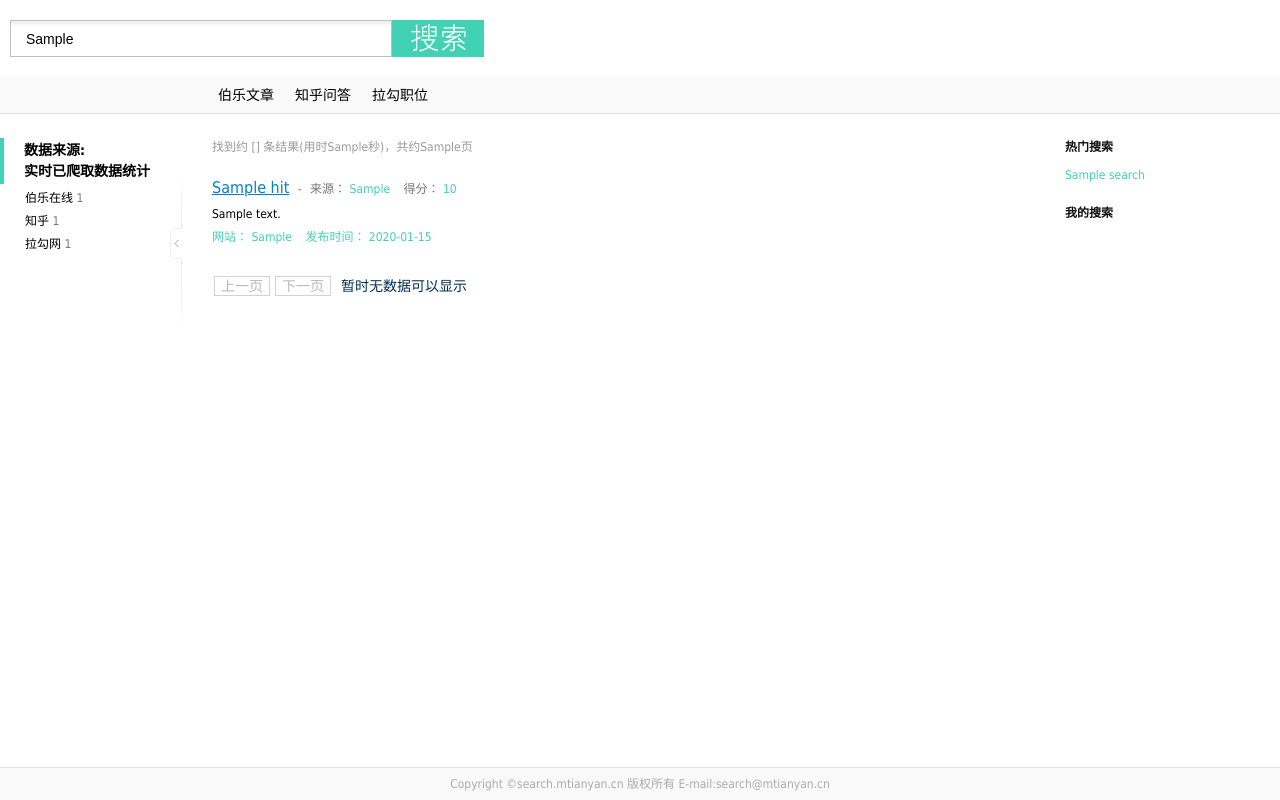
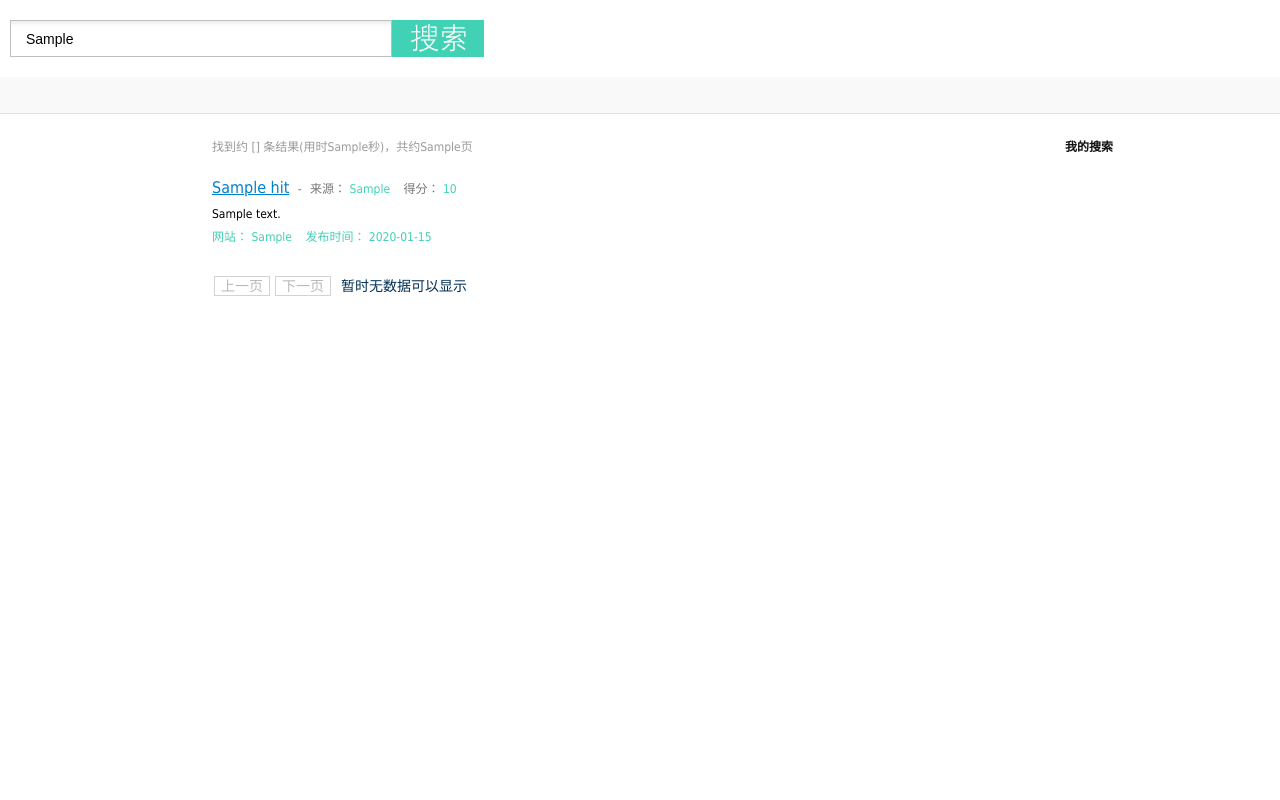
Before and after one commit to assassinors/es_policy, a Django app: template templates/result.html in a window 1280 px wide. Run offline with Django 3.2, Linux system fonts and the light colour scheme; the template is opened without the code that fills it: most values are stand-ins (such as "Sample title", 1, 10 or a date in 2020); some libraries are stand-ins or nearby versions.

Commit message:
修改result页面

```diff
--- a/es_search/views.py
+++ b/es_search/views.py
@@ -4,6 +4,7 @@
 from django.views.generic.base import View
 from django.http.response import HttpResponse
 from datetime import datetime
+import json
 # Create your views here.
 
 client = Elasticsearch(hosts=['10.1.62.240:9200'])
@@ -44,7 +45,6 @@
             }
 
         )
-        print(response)
         end_time = datetime.now()
         last_seconds = (end_time - start_time).total_seconds()
         hit_list = []
@@ -62,9 +62,8 @@
                 else:
                     hit_dict["content"] = hit["_source"]["content"][:200]
                 hit_dict["create_date"] = hit["_source"]["create_date"]
-                hit_dict["url"] = hit["_source"]["url"]
+                hit_dict["link"] = hit["_source"]["link"]
                 hit_dict["score"] = hit["_score"]
-                hit_dict["source_site"] = "伯乐在线"
                 hit_list.append(hit_dict)
             except:
                 error_nums = error_nums + 1
@@ -73,6 +72,7 @@
             page_nums = int(total_nums / 10) + 1
         else:
             page_nums = int(total_nums / 10)
+        print(hit_list)
         return render(request, "result.html", {"page": page,
                                                "all_hits": hit_list,
                                                "key_words": key_words,
--- a/templates/result.html
+++ b/templates/result.html
@@ -18,55 +18,19 @@
         </div>
     </div>
     <div class="nav">
-    	<ul class="searchList">
-            <li class="searchItem {% ifequal s_type "article" %}current{% endifequal %}" data-type="article">伯乐文章</li>
-            <li class="searchItem {% ifequal s_type "question" %}current{% endifequal %}" data-type="question">知乎问答</li>
-            <li class="searchItem {% ifequal s_type "job" %}current{% endifequal %}" data-type="job">拉勾职位</li>
-        </ul>
     </div>
 	<div id="bd" class="ue-clear">
         <div id="main">
-        	<div class="sideBar">
-
-                <div class="subfield">数据来源: </br>
-                实时已爬取数据统计</div>
-                <ul class="subfieldContext">
-                	<li>
-                    	<span class="name">伯乐在线</span>
-						<span class="unit">{{jobbole_count}}</span>
-                    </li>
-                    <li>
-                    	<span class="name">知乎</span>
-						<span class="unit">{{zhihu_count}}</span>
-                    </li>
-                    <li>
-                    	<span class="name">拉勾网</span>
-						<span class="unit">{{job_count}}</span>
-                    </li>
-<!--                     <li class="more">
-                    	<a href="javascript:;">
-                        	<span class="text">更多</span>
-                        	<i class="moreIcon"></i>
-                        </a>
-                    </li> -->
-                </ul>
-
-
-                <div class="sideBarShowHide">
-                	<a href="javascript:;" class="icon"></a>
-                </div>
-            </div>
             <div class="resultArea">
             	<p class="resultTotal">
                 	<span class="info">找到约&nbsp;<span class="totalResult">{{ total_nums }}</span>&nbsp;条结果(用时<span class="time">{{ last_seconds }}</span>秒)，共约<span class="totalPage">{{ page_nums }}</span>页</span>
                 </p>
                 <div class="resultList">
-
                     {% for hits in all_hits %}
                     <div class="resultItem">
                             <div class="itemHead">
-                                <a href="{{ hits.url }}"  target="_blank" class="title">{% if s_type == "job"%}{% autoescape off %}{{ hits.title }}{% endautoescape %} | {% autoescape off %}{{ hits.company_name }}{% endautoescape %}
-                                {% else %}{% autoescape off %}{{ hits.title }}{% endautoescape %}{% endif %}</a>
+                                <a href="{{ hits.link }}"  target="_blank" class="title">
+                                {% autoescape off %}{{ hits.title }}{% endautoescape %}</a>
                                 <span class="divsion">-</span>
                                 <span class="fileType">
                                     <span class="label">来源：</span>
@@ -107,14 +71,6 @@
 
 
             <div class="historyArea">
-            	<div class="hotSearch">
-                	<h6>热门搜索</h6>
-                    <ul class="historyList">
-                        {% for search in topn_search %}
-                        <li><a href="/search?q={{ search }}&s_type=article">{{ search }}</a></li>
-                        {% endfor %}
-                    </ul>
-                </div>
                 <div class="mySearch">
                 	<h6>我的搜索</h6>
                     <ul class="historyList">
@@ -126,7 +82,6 @@
     </div><!--End of bd-->
 </div>
 
-<div id="foot">Copyright &copy;search.mtianyan.cn 版权所有  E-mail:search@mtianyan.cn</div>
 </body>
 <script type="text/javascript" src="{% static 'js/jquery.js' %}"></script>
 <script type="text/javascript" src="{% static 'js/global.js' %}"></script>
```
